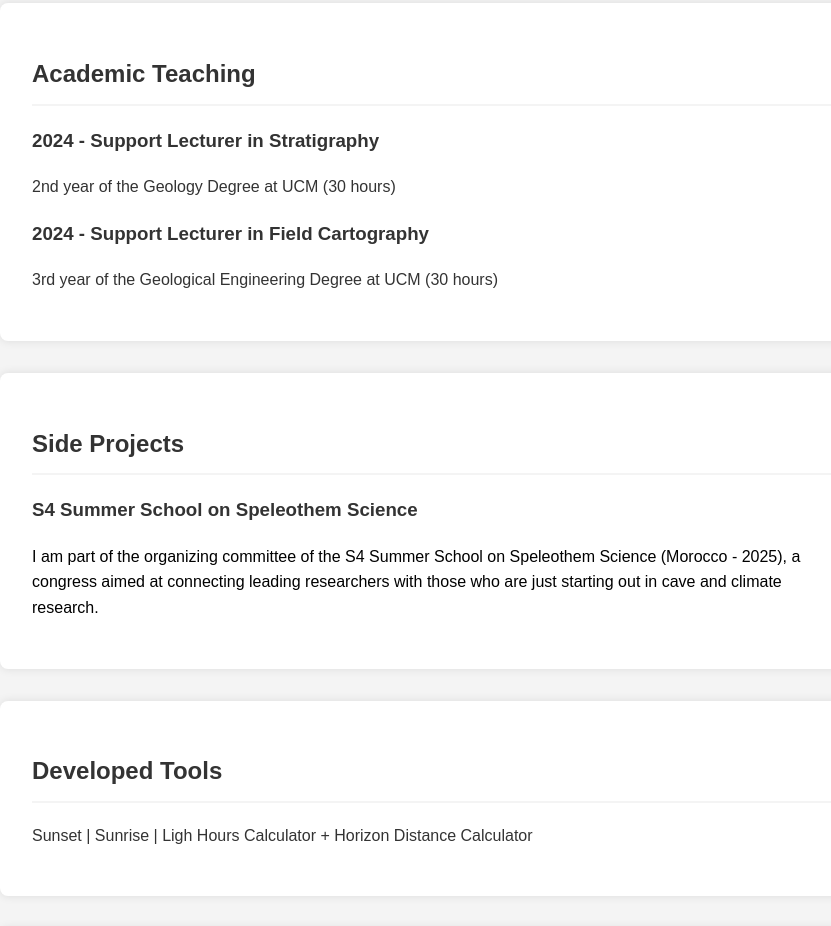
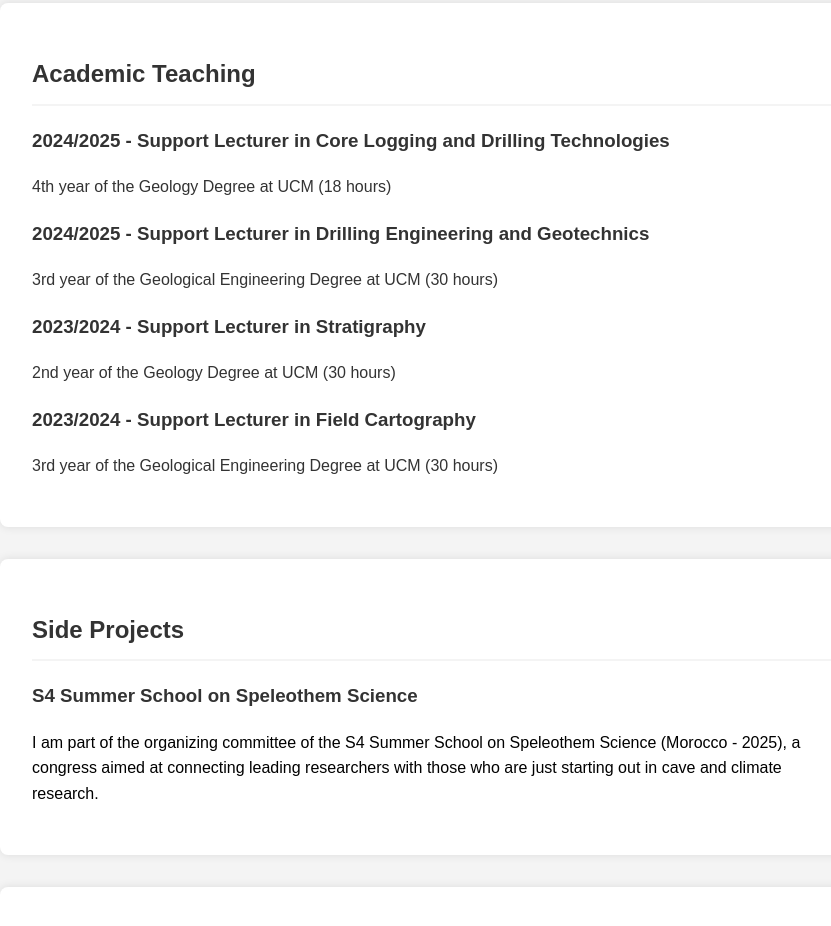
Before and after one commit to ArturStachnik/ArturStachnik.github.io, a plain HTML site: page index.html in a window 1280 px wide. Shown: the part 1578-2504 px from the top of the page, without its empty margins (208-1039 px from the left). Drawn offline with Linux system fonts and the light colour scheme; a script that the page names is missing.

Commit message:
Update index.html

```diff
--- a/index.html
+++ b/index.html
@@ -64,15 +64,31 @@
 <section id="teaching">
     <h2>Academic Teaching</h2>
     <div class="teaching-container">
+
+	<div class="teaching-item">
+			<a href="https://geologicas.ucm.es/estudios/grado-geologia-plan-800778">
+				<h3>2024/2025 - Support Lecturer in Core Logging and Drilling Technologies</h3>
+				<p>4th year of the Geology Degree at UCM (18 hours)</p>
+			</a>
+        </div>
+
+
+	<div class="teaching-item">
+			<a href="https://geologicas.ucm.es/estudios/grado-ingenieriageologica-plan-804363">
+				<h3>2024/2025 - Support Lecturer in Drilling Engineering and Geotechnics</h3>
+				<p>3rd year of the Geological Engineering Degree at UCM (30 hours)</p>
+			</a>
+        </div>
+
         <div class="teaching-item">
 			<a href="https://www.ucm.es/estudios/grado-geologia-plan-800754">
-				<h3>2024 - Support Lecturer in Stratigraphy</h3>
+				<h3>2023/2024 - Support Lecturer in Stratigraphy</h3>
 				<p>2nd year of the Geology Degree at UCM (30 hours)</p>
 			</a>
         </div>
         <div class="teaching-item">
 			<a href="https://geologicas.ucm.es/estudios/grado-ingenieriageologica-plan-804345">
-				<h3>2024 - Support Lecturer in Field Cartography</h3>
+				<h3>2023/2024 - Support Lecturer in Field Cartography</h3>
 				<p>3rd year of the Geological Engineering Degree at UCM (30 hours)</p>
 			</a>
     </div>
```
